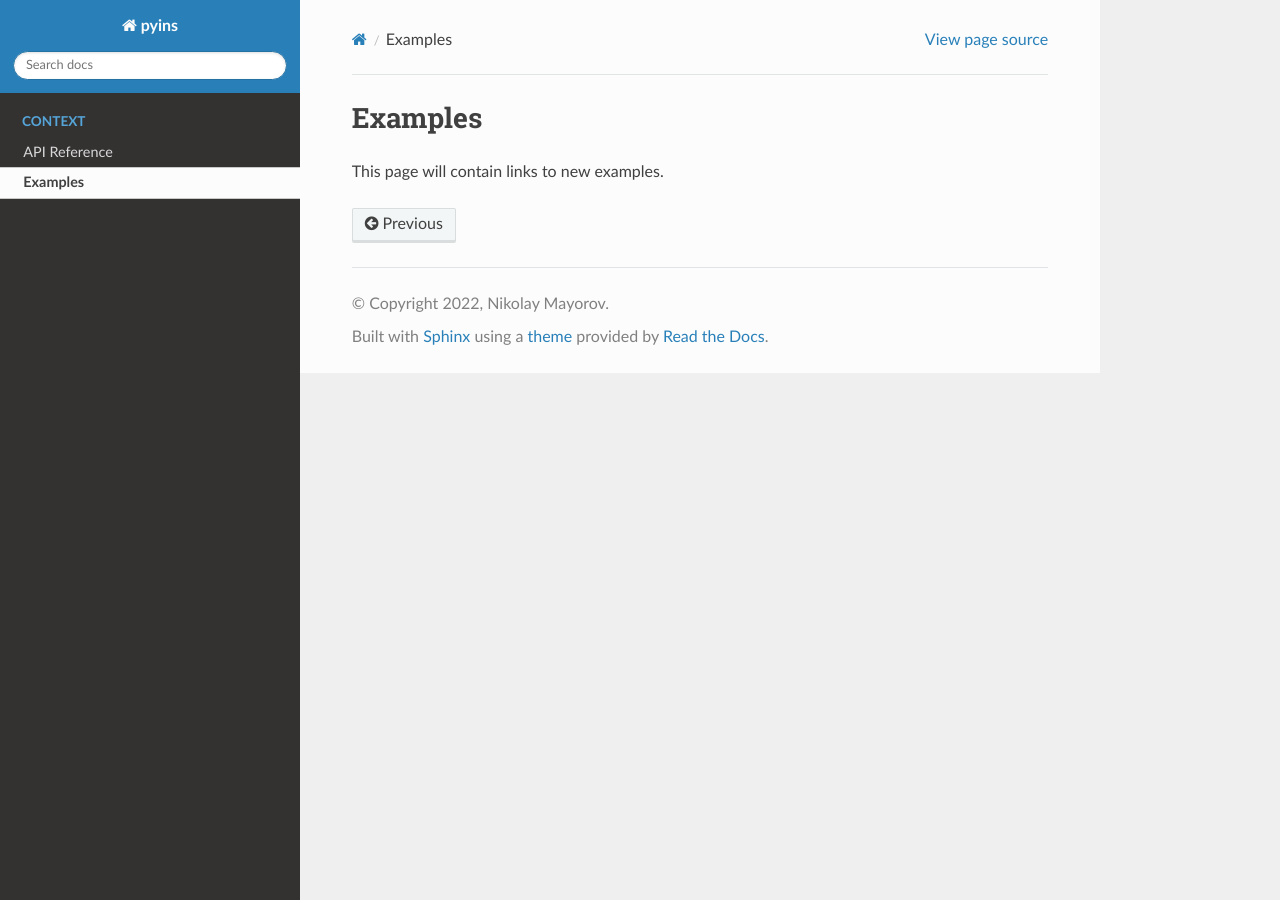
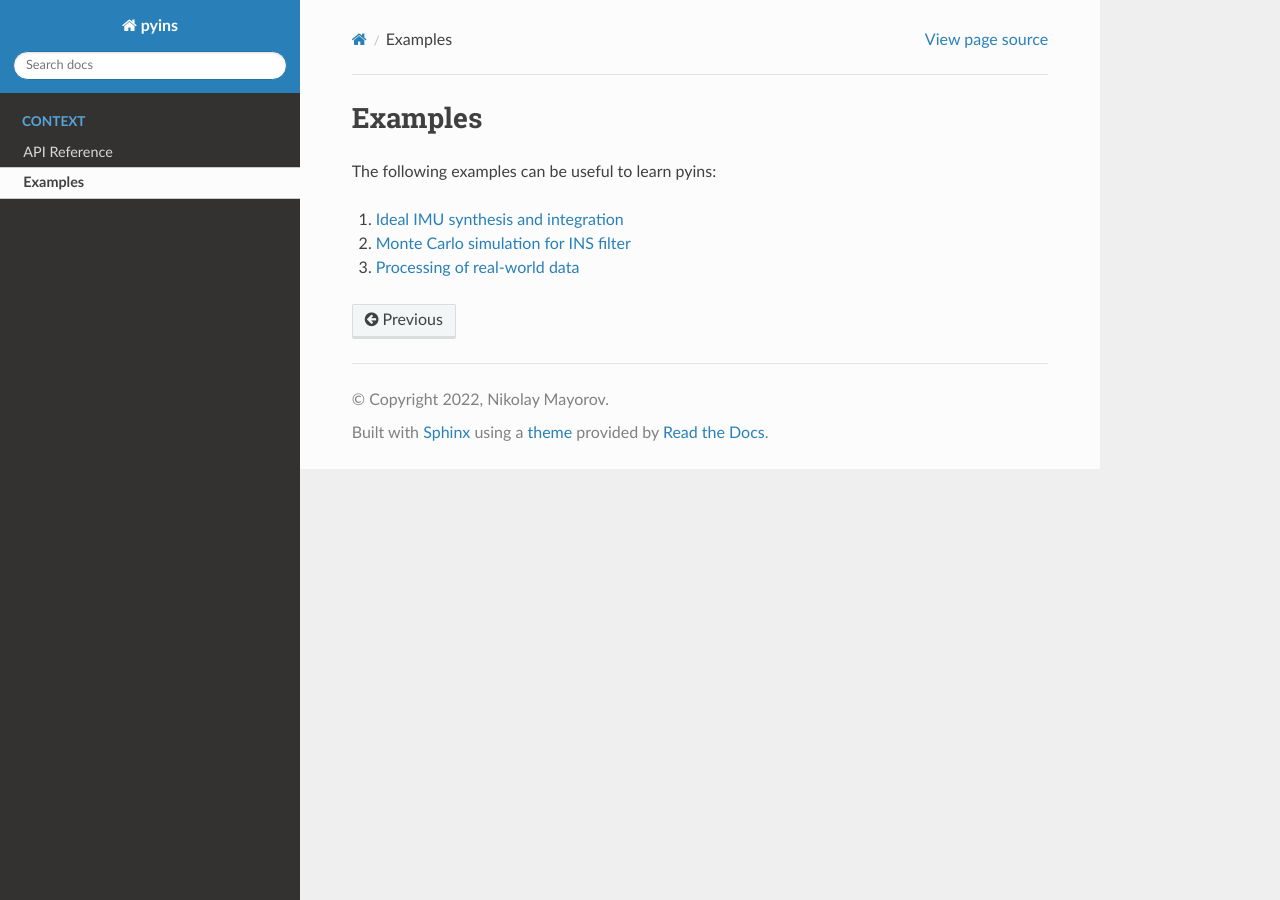
Before and after one commit to nmayorov/pyins, a Sphinx documentation site: the page built from doc/examples.rst, in a window 1280 px wide. Built offline with Sphinx 7.4.7 and the Read the Docs theme 2.0.0, drawn with Linux system fonts in a browser that asks for light colours.

Commit message:
DOC: Add links to jupyter examples

```diff
--- a/doc/examples.rst
+++ b/doc/examples.rst
@@ -1,4 +1,8 @@
 Examples
 ========
 
-This page will contain links to new examples.
+The following examples can be useful to learn pyins:
+
+1. `Ideal IMU synthesis and integration <https://github.com/nmayorov/pyins/blob/master/examples/ideal_imu.ipynb>`_
+2. `Monte Carlo simulation for INS filter <https://github.com/nmayorov/pyins/blob/master/examples/monte_carlo.ipynb>`_
+3. `Processing of real-world data <https://github.com/nmayorov/pyins/blob/master/examples/read_data_processing.ipynb>`_
```
